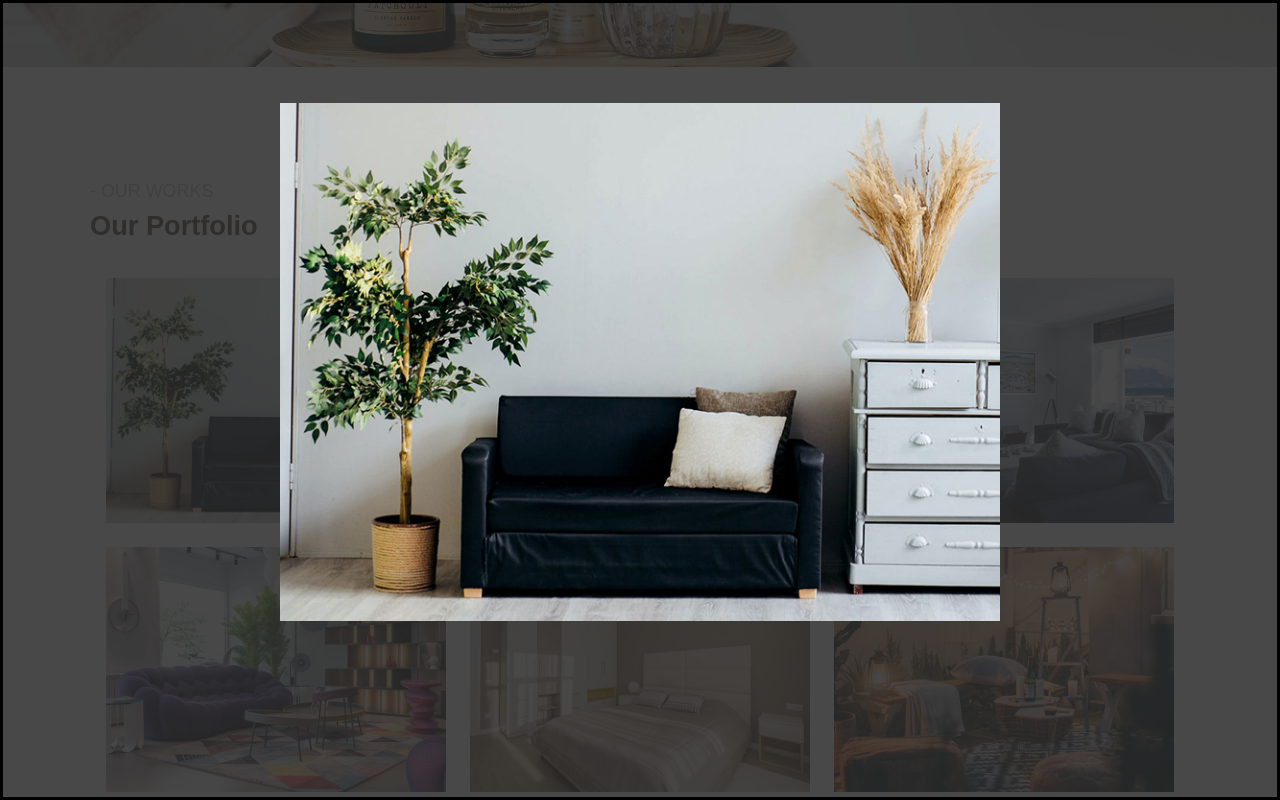
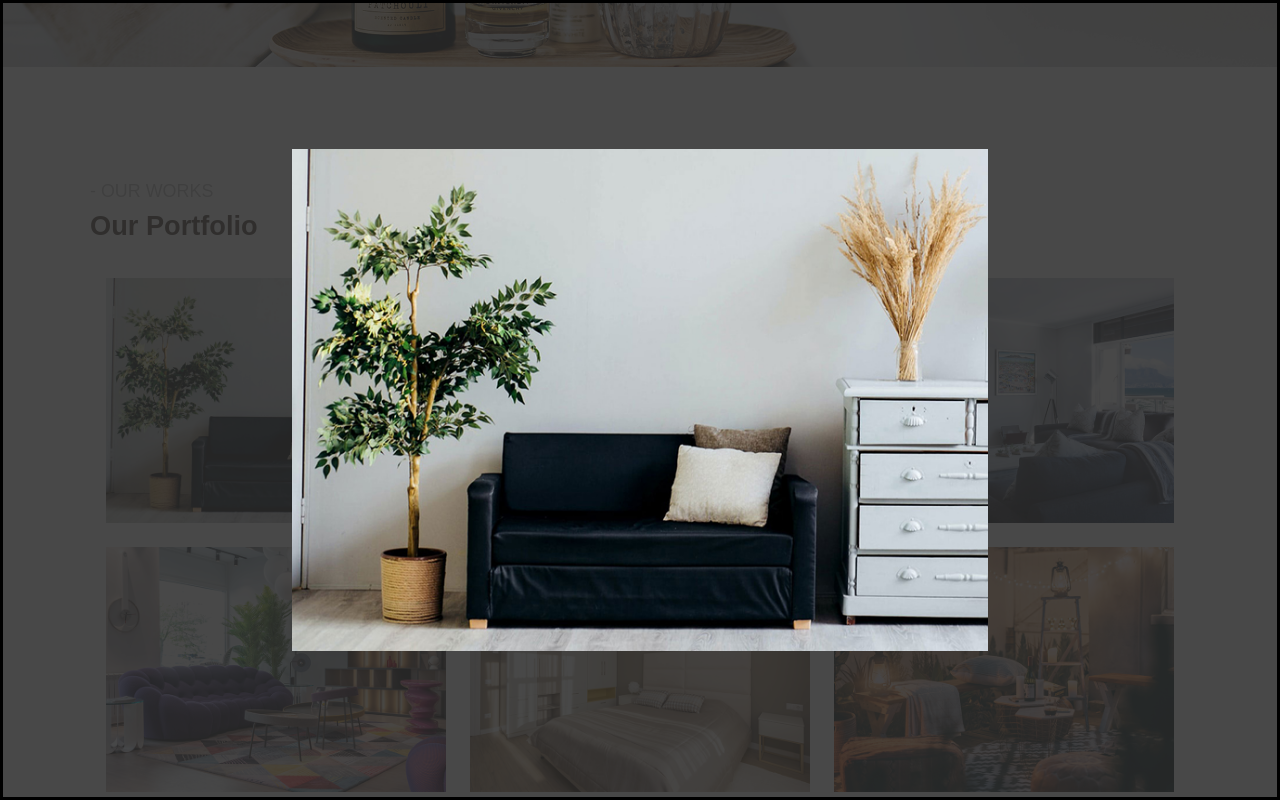
Before and after one commit to OskarWiktor/home-design-website, a website: page pages/portfolio.html in a window 1280 px wide. Both pictures are taken after a click on the picture 276 px from the left and 852 px from the top of the page. Shown: the part 452-1252 px from the top of the page. Drawn offline with Linux system fonts and the light colour scheme.

Commit message:
fix: modal window on portfolio page

```diff
--- a/js/modal-window-img.js
+++ b/js/modal-window-img.js
@@ -5,7 +5,7 @@ const modalImg = document.getElementById("img01");
 for (let i = 0; i < images.length; i++) {
   let img = images[i];
   img.onclick = function() {
-    modal.style.display = "block";
+    modal.style.display = "flex";
     modalImg.src = this.src;
   }
 }
--- a/scss/portfolio.scss
+++ b/scss/portfolio.scss
@@ -54,10 +54,9 @@
     z-index: 1;
     left: 0;
     top: 0;
-        padding-top: 100px;
-        width: 100%;
-        height: 100%;
-        overflow: auto;
+    width: 100dvw;
+    height: 100dvh;
+    overflow: hidden;
     background-color: rgba(44, 44, 44, 0.862);
     cursor: pointer;
     .modal--img {
@@ -65,6 +64,8 @@
       display: flex;
       width: 80%;
       max-width: 720px;
+      padding: 48px 12px;
+      height: auto;
     }
   }
 }
```
Also changed, not shown: css/portfolio.css. Lines whose indentation alone changed are shown as unchanged.
